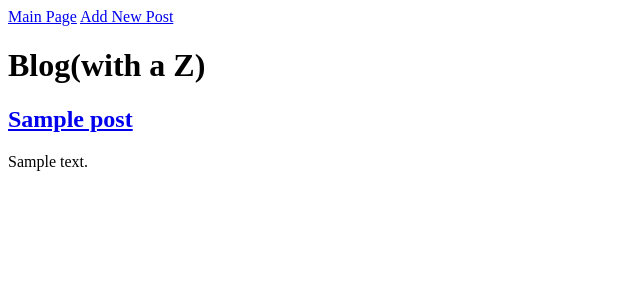
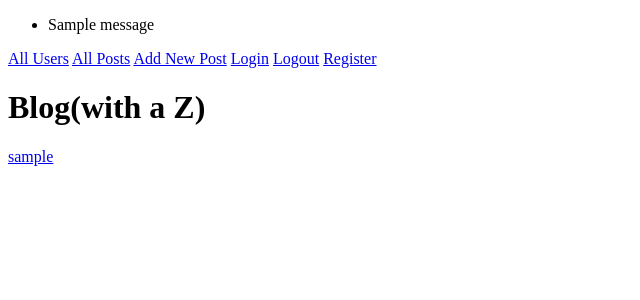
Before and after one commit to clarkroman4/blogz, a Flask app: page / in a window 1280 px wide. Shown: the top 300 px of the page, without its empty margins (0-640 px from the left). Run offline with Flask 2, Linux system fonts and the light colour scheme; tables that the repository leaves empty hold one stand-in row (values such as "Sample post"); one stand-in notice (Sample message) is shown.

Commit message:
Added views for all users and all posts

```diff
--- a/main.py
+++ b/main.py
@@ -3,16 +3,37 @@ from app import db, app
 from models import Post, User
 from hashutils import check_hash, make_hash, make_salt
 
+@app.before_request
+def require_login():
+    allowed_routes = ["register", "login", "all_posts", "index"]
+    if request.endpoint not in allowed_routes and "username" not in session:
+        return redirect ("/login")
+
 @app.route("/")
 def index():
+    users = User.query.all()
+    return render_template("main_page.html", users=users)
+
+@app.route('/all-posts', methods=['POST','GET'])
+def all_posts():
+
+    users = User.query.all()
 
     if request.args.get("id") != None:
         id = request.args.get("id")
         post = Post.query.get(id)
-        return render_template("post.html", post=post)
+        return render_template("post.html", post=post, users=users)
+
+    if request.args.get("username") != None:
+        username = request.args.get("username")
+        owner = User.query.filter_by(username=username).first()
+        user_posts = Post.query.filter_by(owner_id=owner.id).all()
+        return render_template("user_posts.html", user_posts=user_posts, username=username)
+
     else:
         posts = Post.query.all()
-        return render_template("main_page.html", posts=posts)
+        users = User.query.all()
+        return render_template('all_posts.html', posts=posts, users = users)
 
 @app.route("/register", methods=["POST", "GET"])
 def register():
@@ -37,12 +58,26 @@ def register():
         if username_error and password_error and verify_error:
             return render_template("registration.html", username_error = username_error, password_error=password_error, verify_error=verify_error, username=username)
         else:
-            new_user = User(username,password)
-            db.session.add(new_user)
-            db.session.commit()
-            return redirect ("/add-new")
+            existing_user = User.query.filter_by(username=username).first()
+            if not existing_user:
+                new_user = User(username, password)
+                db.session.add(new_user)
+                db.session.commit()
+                session["username"] = username
+                flash("Welcome!")
+                return redirect("/add-new")
+            else:
+                flash("Duplicate User. Please login.")
+                return redirect("/login")
     else:
         return render_template("registration.html")
+
+@app.route("/logout")
+def logout():
+    del session["username"]
+    flash("Logged Out")
+    return redirect("/")
+
 
 @app.route("/login", methods=["POST","GET"])
 def login():
@@ -55,14 +90,20 @@ def login():
             flash("Logged In!")
             return redirect('/add-new')
         else:
-            error = "User does not exist of user password incorrect"
-            return render_template("login.html", error=error)
+            if user == None:
+                error = "User does not exist. Please register a new user."
+                return render_template("login.html", error=error)
+            else:
+                error = "Password incorrect."
+                return render_template("login.html", error=error)
     else:
         error=""
         return render_template("login.html")
+
 @app.route("/add-new", methods = ["POST", "GET"])
 def new():
     error = ""
+    owner = User.query.filter_by(username=session['username']).first()
     if request.method =="POST":
         title = request.form["title"]
         content = request.form["content"]
@@ -76,7 +117,7 @@ def new():
             error = "Please add content to your post!"
             return render_template("new_post.html", error=error, title=title, content=content)
         else:
-            post = Post(title, content)
+            post = Post(title, content, owner)
             db.session.add(post)
             db.session.commit()
             return render_template("post.html", post=post)
--- a/templates/base.html
+++ b/templates/base.html
@@ -10,9 +10,22 @@
         </style>
 </head>
 <body>
+{% with messages = get_flashed_messages() %}
+{% if messages %}
+    <ul>
+    {% for message in messages %}
+    <li>{{ message }}</li>
+    {% endfor %}
+    </ul>
+{% endif %}
+{% endwith %}
     <div>
-            <a href= "/">Main Page</a>
+        <a href= "/">All Users</a>
+        <a href="/all-posts">All Posts</a>
         <a href= "/add-new">Add New Post</a>
+        <a href= "/login">Login</a>
+        <a href="/logout">Logout</a>
+        <a href="/register">Register</a>
         <h1>Blog(with a Z)</h1>
     </div>
     {%block content%}
--- a/templates/main_page.html
+++ b/templates/main_page.html
@@ -2,11 +2,8 @@
 
 {%block content%}
 
-    {% for post in posts%}
-    <h2><a href="/?id={{post.id}}">{{post.title}}</a></h2>
-    <main>
-        <p>{{post.content}}</p>
-    </main>
+    {% for user in users%}
+    <p><a href="/all-posts?username={{user.username}}">{{user.username}}</a></p>
     {% endfor %}
 
 {%endblock content%}
--- a/templates/post.html
+++ b/templates/post.html
@@ -7,6 +7,11 @@
 <main>
     <p>{{post.content}}</p>
 </main>
+{%for user in users%}
+{%if user.id == post.owner_id %}
+<p><em>See all posts by <a href="/all-posts?username={{user.username}}">{{user.username}}</a></em></p>
+{% endif %}
+{% endfor %}
 
 
 {%endblock content%}
```
Also changed, not shown: templates/all_posts.html (added, +14 -0 lines), templates/user_posts.html (added, +11 -0 lines).
